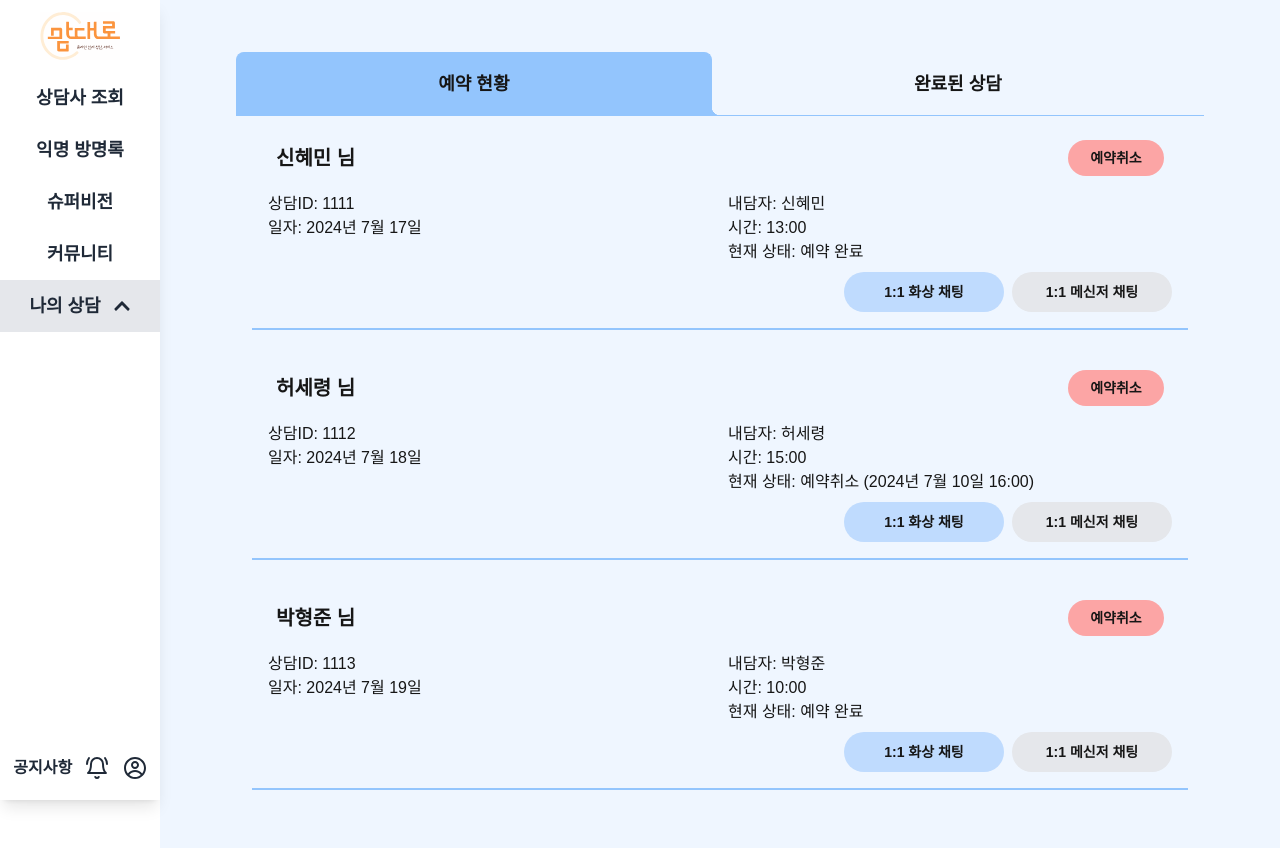
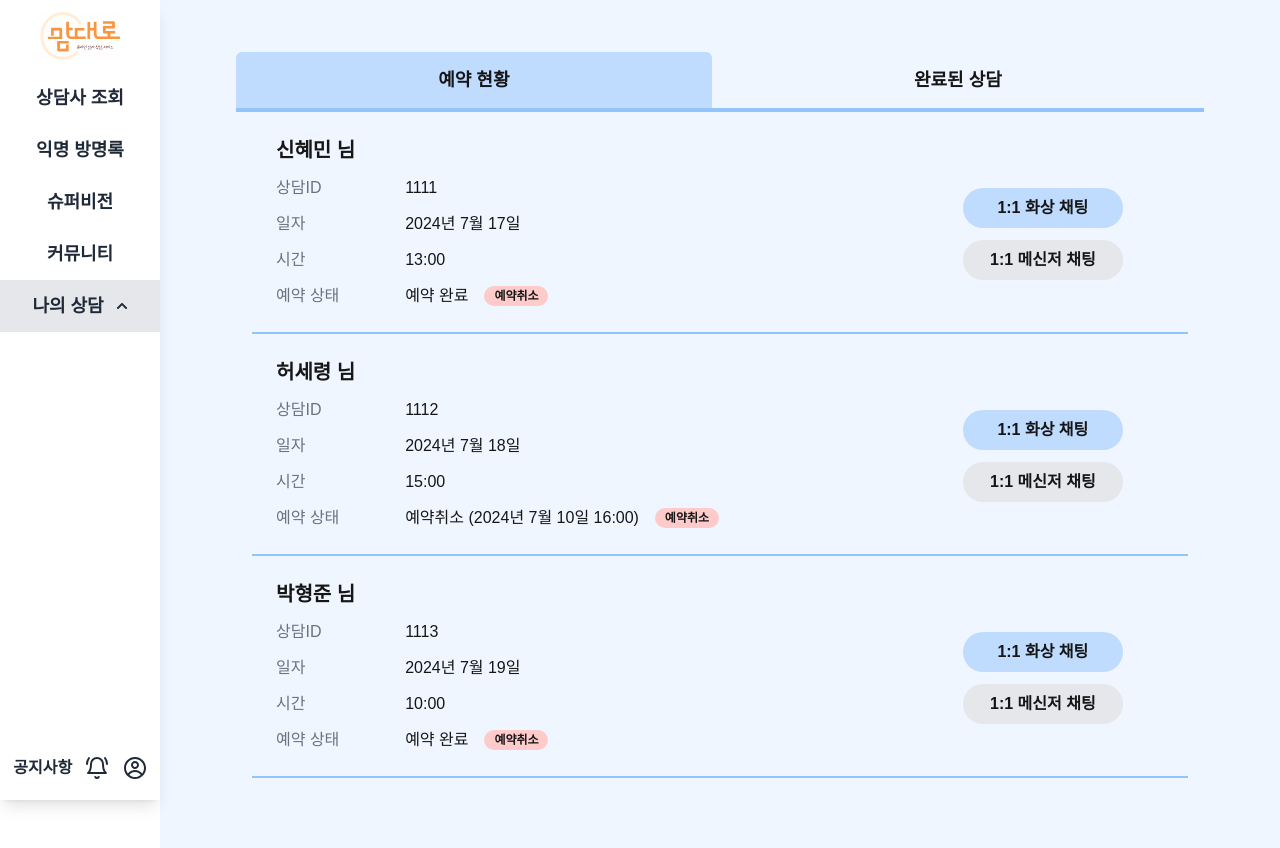
Before and after one commit to heymin2/Mamdaero, a React (Vite) app in the folder frontend/: page /mycounsel/counselor/history in a window 1280 px wide. Built offline with nearby package versions, Linux system fonts and the light colour scheme; a web font is replaced by a local one; what quill-image-resize-module-react would draw is missing.

Commit message:
fix: 상담 내역 내용 수정 (#40)

```diff
--- a/frontend/src/components/button/Button.tsx
+++ b/frontend/src/components/button/Button.tsx
@@ -23,7 +23,7 @@ const sizeClasses: Record<
   상담사목록보기: 'w-36 h-8',
   예약하기: 'w-full h-12',
   회원가입: 'w-40 h-12',
-  검색: ' w-16 H-9',
+  검색: ' w-16 h-9',
 };
 
 const shapeClasses: Record<'rounded' | 'square', string> = {
@@ -35,7 +35,7 @@ const colorClasses: Record<'blue' | 'orange' | 'gray' | 'red', string> = {
   blue: 'bg-blue-200 hover:bg-blue-300 transition',
   orange: 'bg-orange-200 hover:bg-orange-300 transition',
   gray: 'bg-gray-200 hover:bg-gray-300 transition',
-  red: 'bg-red-300 hover:bg-red-400 transition',
+  red: 'bg-red-200 hover:bg-red-300 transition',
 };
 
 const textSizeClasses: Record<'xs' | 'sm' | 'md' | 'lg' | 'xl', string> = {
--- a/frontend/src/components/card/mycounsel/CounselorCompletedCard.tsx
+++ b/frontend/src/components/card/mycounsel/CounselorCompletedCard.tsx
@@ -21,25 +21,22 @@ const CounselorCompletedCard: React.FC<CounselorCompletedCardProps> = ({
 }) => {
   const navigate = useNavigate();
   return (
-    <div className="border-b-2 border-blue-300 py-4 mb-4 p-4">
-      <div className="flex justify-between items-center mb-2 p-2">
-        <h3 className="flex text-gray-500 items-center text-xl font-semibold space-x-3">
-          <span className="text-black">{clientName} 님 </span>
-        </h3>
-        <span className="text-green-600 h-9 font-semibold">{status}</span>
+    <div className="border-b-2 border-blue-300 p-6">
+      <h3 className="text-xl font-bold mb-3">{clientName} 님</h3>
+      <div className="grid grid-cols-7 gap-4">
+        <div className="text-gray-500 col-span-1 space-y-3">
+          <p>상담ID</p>
+          <p>일자</p>
+          <p>시간</p>
+          <p>현재 상태</p>
         </div>
-      <div className="grid grid-cols-2 gap-4 mb-2">
-        <div>
-          <p>상담ID: {counselId}</p>
-          <p>일자: {date}</p>
+        <div className="font-apple-sdgothic-semi-bold col-span-4 space-y-3">
+          <p>{counselId}</p>
+          <p>{date}</p>
+          <p>{time}</p>
+          <p className="text-green-600 font-bold">{status}</p>
         </div>
-        <div>
-          <p>내담자: {clientName}</p>
-          <p>시간: {time}</p>
-          <p>현재 상태: {status}</p>
-        </div>
-      </div>
-      <div className="flex justify-end space-x-2">
+        <div className="flex flex-col col-span-2 items-center mt-3 gap-3">
           <Button
             label="상담 기록 보기"
             onClick={() => {
@@ -48,7 +45,6 @@ const CounselorCompletedCard: React.FC<CounselorCompletedCardProps> = ({
             size="lg"
             shape="rounded"
             color="blue"
-          textSize="sm"
           />
           <Button
             label="1:1 메신저 채팅"
@@ -56,8 +52,8 @@ const CounselorCompletedCard: React.FC<CounselorCompletedCardProps> = ({
             size="lg"
             shape="rounded"
             color="gray"
-          textSize="sm"
           />
+        </div>
       </div>
     </div>
   );
--- a/frontend/src/components/card/mycounsel/CounselorReservationStatusCard.tsx
+++ b/frontend/src/components/card/mycounsel/CounselorReservationStatusCard.tsx
@@ -35,46 +35,43 @@ const CounselorReservationStatusCard: React.FC<CounselorReservationStatusCardPro
   }
 
   return (
-    <div className="border-b-2 border-blue-300 py-4 mb-4 p-4">
-      <div className="flex justify-between items-center mb-2 p-2">
-        <h3 className="text-xl font-semibold">{clientName} 님</h3>
+    <div className="border-b-2 border-blue-300 p-6">
+      <div className="flex gap-4">
+        <h3 className="text-xl font-bold mb-3">{clientName} 님</h3>
+      </div>
+      <div className="grid grid-cols-7 gap-4">
+        <div className="text-gray-500 col-span-1 space-y-3">
+          <p>상담ID</p>
+          <p>일자</p>
+          <p>시간</p>
+          <p>예약 상태</p>
+        </div>
+        <div className="font-apple-sdgothic-semi-bold col-span-4 space-y-3">
+          <p>{counselId}</p>
+          <p>{date}</p>
+          <p>{time}</p>
+          <div className="flex gap-4 items-center">
+            {status}
             <Button
               label="예약취소"
               onClick={handleCancelReservation}
-          size="md"
+              size="xs"
               shape="rounded"
               color="red"
-          textSize="sm"
+              textSize="xs"
             />
           </div>
-      <div className="grid grid-cols-2 gap-4 mb-2">
-        <div>
-          <p>상담ID: {counselId}</p>
-          <p>일자: {date}</p>
         </div>
-        <div>
-          <p>내담자: {clientName}</p>
-          <p>시간: {time}</p>
-          <p>현재 상태: {status}</p>
-        </div>
-      </div>
-      <div className="flex justify-end space-x-2">
-        <Button
-          label="1:1 화상 채팅"
-          onClick={() => {}}
-          size="lg"
-          shape="rounded"
-          color="blue"
-          textSize="sm"
-        />
+        <div className="flex flex-col col-span-2 items-center mt-3 gap-3">
+          <Button label="1:1 화상 채팅" onClick={() => {}} size="lg" shape="rounded" color="blue" />
           <Button
             label="1:1 메신저 채팅"
             onClick={() => {}}
             size="lg"
             shape="rounded"
             color="gray"
-          textSize="sm"
           />
+        </div>
       </div>
     </div>
   );
--- a/frontend/src/components/navigation/NavCounselor.tsx
+++ b/frontend/src/components/navigation/NavCounselor.tsx
@@ -9,8 +9,8 @@ import DiaryViewModal from '../modal/DiaryViewModal';
 const navStyle =
   'p-3 text-lg font-semibold hover:bg-gray-200 text-center transition-colors duration-300';
 const navSubStyle =
-  'py-2 px-6 text-base font-semibold hover:bg-gray-100 text-left transition-colors duration-300';
-const activeStyle = 'bg-blue-100 border-l-4 border-blue-500';
+  'py-2 px-6 text-base font-semibold hover:bg-gray-100 text-left transition-colors duration-300 text-center';
+const activeStyle = 'bg-blue-100 border-l-4 border-blue-500 text-center';
 const activeSubStyle = 'bg-gray-200';
 
 const NavClient: React.FC = () => {
@@ -64,11 +64,11 @@ const NavClient: React.FC = () => {
       >
         {isMyCounselOpen ? (
           <div className="flex items-center justify-center space-x-3">
-            <span>나의 상담</span> <FaChevronDown />
+            <span>나의 상담</span> <FaChevronDown size={12} />
           </div>
         ) : (
           <div className="flex items-center justify-center space-x-3">
-            <span>나의 상담</span> <FaChevronUp />
+            <span>나의 상담</span> <FaChevronUp size={12} />
           </div>
         )}
       </button>
--- a/frontend/src/pages/mycounsel/counselor/CounselHistory.tsx
+++ b/frontend/src/pages/mycounsel/counselor/CounselHistory.tsx
@@ -70,15 +70,15 @@ const CounselHistory: React.FC = () => {
   return (
     <div className="flex flex-col min-h-screen p-3">
       <div className="sticky bg-blue-50 top-0 z-10 pt-4">
-        <div role="tablist" className="tabs tabs-lifted tabs-lg font-bold">
+        <div role="tablist" className="tabs tabs-lg font-bold border-b-4 border-b-blue-300">
           <a
-            className={`tab tab-lg h-16 ${activeTab === 'reservation' ? 'tab-active [--tab-bg:#93c5fd] [--tab-border-color:#93c5fd]' : '[--tab-border-color:#93c5fd]'}`}
+            className={`tab tab-lg h-14 ${activeTab === 'reservation' ? 'tab-active bg-blue-200 rounded-t-md' : 'bg-blue-50'}`}
             onClick={() => setActiveTab('reservation')}
           >
             예약 현황
           </a>
           <a
-            className={`tab tab-lg h-16 ${activeTab === 'completed' ? 'tab-active [--tab-bg:#93c5fd] [--tab-border-color:#93c5fd]' : '[--tab-border-color:#93c5fd]'}`}
+            className={`tab tab-lg h-14 ${activeTab === 'completed' ? 'tab-active bg-blue-200 rounded-t-md' : 'bg-blue-50'}`}
             onClick={() => setActiveTab('completed')}
           >
             완료된 상담
```
Lines whose indentation alone changed are shown as unchanged.
